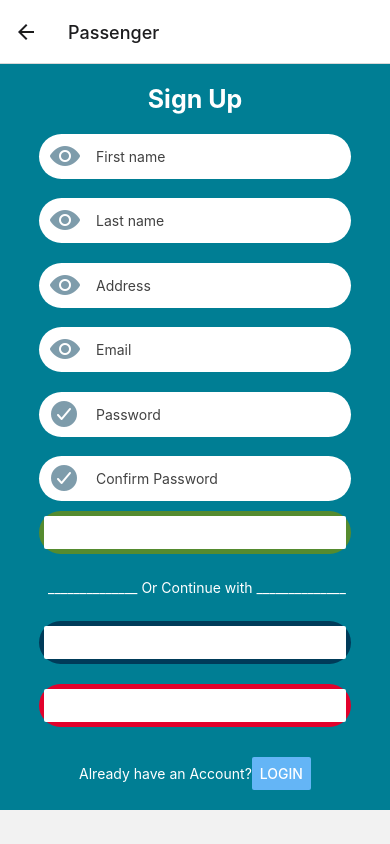
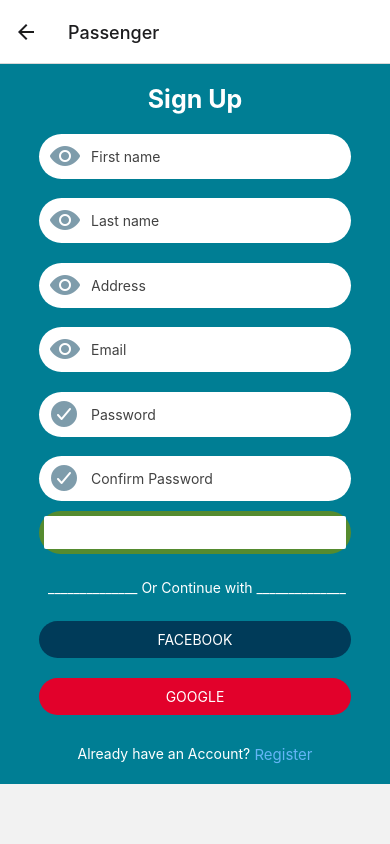
Before and after one commit to johncarlo2020/TP, a React Native app: screen /Passenger in a window 390 px wide. Built offline with nearby package versions, Linux system fonts and the light colour scheme.

Commit message:
login Changes Vrixs

```diff
--- a/screens/LoginScreen.js
+++ b/screens/LoginScreen.js
@@ -1,5 +1,5 @@
 import { StatusBar } from 'expo-status-bar';
-import { StyleSheet, Text, View, Button, Image, TextInput} from 'react-native';
+import { StyleSheet, Text, View, Button, Image, TextInput, TouchableOpacity} from 'react-native';
 import Logo from './components/Logo';
 import Ionicons from '@expo/vector-icons/Ionicons';
 
@@ -7,10 +7,7 @@ export default function LoginScreen() {
     return (
       <View style={styles.startContainer}>
       <Logo/>
-      {/* <Text style={styles.title}>Welcome to</Text>
-      <Text style={styles.title}>TraykPila</Text> */}
       <Text style={styles.title}>Login</Text>
-      {/* <Text style={styles.tag}>Your number one tricycle booking App in the Philippines.</Text> */}
       <View style={styles.textFields}>
         <Ionicons style={styles.icon} name="md-checkmark-circle" size={32} color="#003b59" />
         <TextInput style={styles.input} placeholder="Email"/>
@@ -25,33 +22,47 @@ export default function LoginScreen() {
       <Text style={styles.with}> ______________ Or Continue with ______________</Text>
 
       <View style={styles.continueFacebook}>
-         <Button
-            title="Facebook"
-            color='white'
-          />
+            <TouchableOpacity
+                style={styles.btnFacebook}
+                // onPress={() =>
+                //     navigation.navigate('Register as', {name: 'Register as'})
+                //   }
+                >
+                <Text style={styles.btnFacebook}>FACEBOOK</Text>
+            </TouchableOpacity>
       </View>
       <View style={styles.continueGoogle}>
-         <Button
-            title="Google"
-            color='white'
-          />
+            <TouchableOpacity
+                style={styles.btnGoogle}
+                // onPress={() =>
+                //     navigation.navigate('Register as', {name: 'Register as'})
+                //   }
+                >
+                <Text style={styles.btnGoogle}>GOOGLE</Text>
+            </TouchableOpacity>
       </View>
 
 
       <View style={styles.buttonForgotPassword}>
-          <Button
-            style={styles.forgot}
-            title="forgot password?"
-            color='#64B5F6'
-          />
+          <TouchableOpacity
+            style={styles.btnForgot}
+            // onPress={() =>
+            //     navigation.navigate('Register as', {name: 'Register as'})
+            //   }
+          >
+            <Text style={styles.btnForgot}>Forgot Password?</Text>
+          </TouchableOpacity>
       </View>
       <View style={styles.haveAccount}>
         <Text style={styles.dont}>Don't you have an Account?</Text>
-          <Button
-            style={styles.forgot}
-            title="Register"
-            color='#64B5F6'
-          />
+          <TouchableOpacity
+            style={styles.dont}
+            // onPress={() =>
+            //     navigation.navigate('Register as', {name: 'Register as'})
+            //   }
+          >
+            <Text style={styles.forgot}> Register</Text>
+          </TouchableOpacity>
       </View>
 
 
@@ -92,6 +103,7 @@ const styles = StyleSheet.create({
     padding:5,
     backgroundColor: '#fff',
     color: '#424242',
+    borderRadius:25,
 },
 
   textFields: {
@@ -119,8 +131,8 @@ const styles = StyleSheet.create({
    },
 
    forgot:{
-    ssize: 1,
-    color: 'white',
+    fontSize: 15,
+    color: '#64B5F6',
    },
 
    with:{
@@ -133,7 +145,12 @@ const styles = StyleSheet.create({
     margin:10,
     backgroundColor:'#003b59',
     borderRadius:25,
-    padding:5,
+    padding:10,
+  },
+
+  btnFacebook:{
+    color:'white',
+    textAlign:'center',
   },
 
   continueGoogle:{
@@ -141,7 +158,12 @@ const styles = StyleSheet.create({
     margin:10,
     backgroundColor:'#e2012b',
     borderRadius:25,
-    padding:5,
+    padding:10,
+  },
+
+  btnGoogle:{
+    color:'white',
+    textAlign:'center',
   },
 
   haveAccount:{
@@ -149,12 +171,16 @@ const styles = StyleSheet.create({
     flex:1,
     flexDirection: 'row',
     alignItems: 'center',
+    fontSize:15,
   },
 
   dont:{
     fontSize: 17,
     color: 'white',
-  }
+  },
 
+  btnForgot:{
+    color:'#64B5F6',
+  },
 
 });
--- a/screens/RegisterScreen.js
+++ b/screens/RegisterScreen.js
@@ -1,5 +1,5 @@
 import { StatusBar } from 'expo-status-bar';
-import { StyleSheet, Text, View, Button, Image, TextInput, ScrollView} from 'react-native';
+import { StyleSheet, Text, View, Button, Image, TextInput, ScrollView, TouchableOpacity} from 'react-native';
 import Logo from './components/Logo';
 import Ionicons from '@expo/vector-icons/Ionicons';
 
@@ -52,26 +52,36 @@ export default function RegisterScreen() {
         <Text style={styles.with}> ______________ Or Continue with ______________</Text>
 
         <View style={styles.continueFacebook}>
-          <Button
-              title="Facebook"
-              color='white'
-            />
-        </View>
-        <View style={styles.continueGoogle}>
-          <Button
-              title="Google"
-              color='white'
-            />
-        </View>
-
+            <TouchableOpacity
+                style={styles.btnFacebook}
+                // onPress={() =>
+                //     navigation.navigate('Register as', {name: 'Register as'})
+                //   }
+                >
+                <Text style={styles.btnFacebook}>FACEBOOK</Text>
+            </TouchableOpacity>
+      </View>
+      <View style={styles.continueGoogle}>
+            <TouchableOpacity
+                style={styles.btnGoogle}
+                // onPress={() =>
+                //     navigation.navigate('Register as', {name: 'Register as'})
+                //   }
+                >
+                <Text style={styles.btnGoogle}>GOOGLE</Text>
+            </TouchableOpacity>
+      </View>
 
         <View style={styles.haveAccount}>
           <Text style={styles.dont}>Already have an Account?</Text>
-            <Button
+            <TouchableOpacity
               style={styles.forgot}
-              title="Login"
-              color='#64B5F6'
-            />
+              // onPress={() =>
+              //     navigation.navigate('Register as', {name: 'Register as'})
+              //   }
+            >
+              <Text style={styles.forgot}> Register</Text>
+            </TouchableOpacity>
         </View>
 
 
@@ -97,8 +107,8 @@ const styles = StyleSheet.create({
   },
 
   title: {
-    textAlign: 'left',
-    alignItems:'left',
+    // textAlign: 'left',
+    // alignItems:'left',
     fontWeight: 'bold',
     fontSize: 25,
     marginTop: 20,
@@ -111,9 +121,10 @@ const styles = StyleSheet.create({
 
   input: {
     flex: 1,
-    padding: 5,
+    // padding: 5,
     backgroundColor: '#fff',
     color: '#424242',
+    borderRadius: 25,
 },
 
   textFields: {
@@ -123,7 +134,7 @@ const styles = StyleSheet.create({
     borderRadius: 25,
     marginTop: '5%',
     flexDirection: 'row',
-    alignItems: 'center',
+    // alignItems: 'center',
     backgroundColor: '#fff',
   },
 
@@ -163,7 +174,7 @@ const styles = StyleSheet.create({
     marginVertical: 20,
     flex:1,
     flexDirection: 'row',
-    alignItems: 'center',
+    // alignItems: 'center',
   },
 
   Register:{
@@ -179,7 +190,7 @@ const styles = StyleSheet.create({
     marginBottom: 20,
   },
   checkbox: {
-    alignSelf: 'center',
+    // alignSelf: 'center',
   },
   label: {
     margin: 8,
@@ -187,6 +198,36 @@ const styles = StyleSheet.create({
 
   dont:{
     color: 'white',
-  }
+  },
 
+  continueFacebook:{
+    width:'80%',
+    margin:10,
+    backgroundColor:'#003b59',
+    borderRadius:25,
+    padding:10,
+  },
+
+  btnFacebook:{
+    color:'white',
+    textAlign:'center',
+  },
+
+  continueGoogle:{
+    width:'80%',
+    margin:10,
+    backgroundColor:'#e2012b',
+    borderRadius:25,
+    padding:10,
+  },
+
+  btnGoogle:{
+    color:'white',
+    textAlign:'center',
+  },
+
+  forgot:{
+    fontSize: 15,
+    color: '#64B5F6',
+   },
 });
--- a/screens/RegisterScreenDriver.js
+++ b/screens/RegisterScreenDriver.js
@@ -1,5 +1,5 @@
 import { StatusBar } from 'expo-status-bar';
-import { StyleSheet, Text, View, Button, Image, TextInput, ScrollView} from 'react-native';
+import { StyleSheet, Text, View, Button, Image, TextInput, ScrollView, TouchableOpacity} from 'react-native';
 import Logo from './components/Logo';
 import Ionicons from '@expo/vector-icons/Ionicons';
 
@@ -52,26 +52,36 @@ export default function RegisterScreenDriver() {
         <Text style={styles.with}> ______________ Or Continue with ______________</Text>
 
         <View style={styles.continueFacebook}>
-          <Button
-              title="Facebook"
-              color='white'
-            />
-        </View>
-        <View style={styles.continueGoogle}>
-          <Button
-              title="Google"
-              color='white'
-            />
-        </View>
-
+            <TouchableOpacity
+                style={styles.btnFacebook}
+                // onPress={() =>
+                //     navigation.navigate('Register as', {name: 'Register as'})
+                //   }
+                >
+                <Text style={styles.btnFacebook}>FACEBOOK</Text>
+            </TouchableOpacity>
+      </View>
+      <View style={styles.continueGoogle}>
+            <TouchableOpacity
+                style={styles.btnGoogle}
+                // onPress={() =>
+                //     navigation.navigate('Register as', {name: 'Register as'})
+                //   }
+                >
+                <Text style={styles.btnGoogle}>GOOGLE</Text>
+            </TouchableOpacity>
+      </View>
 
         <View style={styles.haveAccount}>
           <Text style={styles.dont}>Already have an Account?</Text>
-            <Button
+            <TouchableOpacity
               style={styles.forgot}
-              title="Login"
-              color='#64B5F6'
-            />
+              // onPress={() =>
+              //     navigation.navigate('Register as', {name: 'Register as'})
+              //   }
+            >
+              <Text style={styles.forgot}> Register</Text>
+            </TouchableOpacity>
         </View>
 
 
@@ -97,8 +107,8 @@ const styles = StyleSheet.create({
   },
 
   title: {
-    textAlign: 'left',
-    alignItems:'left',
+    // textAlign: 'left',
+    // alignItems:'left',
     fontWeight: 'bold',
     fontSize: 25,
     marginTop: 20,
@@ -111,9 +121,10 @@ const styles = StyleSheet.create({
 
   input: {
     flex: 1,
-    padding: 5,
+    // padding: 5,
     backgroundColor: '#fff',
     color: '#424242',
+    borderRadius: 25,
 },
 
   textFields: {
@@ -123,7 +134,7 @@ const styles = StyleSheet.create({
     borderRadius: 25,
     marginTop: '5%',
     flexDirection: 'row',
-    alignItems: 'center',
+    // alignItems: 'center',
     backgroundColor: '#fff',
   },
 
@@ -163,7 +174,7 @@ const styles = StyleSheet.create({
     marginVertical: 20,
     flex:1,
     flexDirection: 'row',
-    alignItems: 'center',
+    // alignItems: 'center',
   },
 
   Register:{
@@ -179,7 +190,7 @@ const styles = StyleSheet.create({
     marginBottom: 20,
   },
   checkbox: {
-    alignSelf: 'center',
+    // alignSelf: 'center',
   },
   label: {
     margin: 8,
@@ -187,6 +198,36 @@ const styles = StyleSheet.create({
 
   dont:{
     color: 'white',
-  }
+  },
 
+  continueFacebook:{
+    width:'80%',
+    margin:10,
+    backgroundColor:'#003b59',
+    borderRadius:25,
+    padding:10,
+  },
+
+  btnFacebook:{
+    color:'white',
+    textAlign:'center',
+  },
+
+  continueGoogle:{
+    width:'80%',
+    margin:10,
+    backgroundColor:'#e2012b',
+    borderRadius:25,
+    padding:10,
+  },
+
+  btnGoogle:{
+    color:'white',
+    textAlign:'center',
+  },
+
+  forgot:{
+    fontSize: 15,
+    color: '#64B5F6',
+   },
 });
--- a/screens/components/LoginButton.js
+++ b/screens/components/LoginButton.js
@@ -8,15 +8,14 @@ export default function LoginButton() {
 const navigation=useNavigation();
     return (
         <View style={styles.container}>
-            <View style={styles.buttonLogin}>
-                <Button
-                    title="LOGIN"
-                    color='white'
-                    onPress={() =>
-                        navigation.navigate('Login', {name: 'login'})
-                      }
-                />
-            </View>
+            <TouchableOpacity
+                style={styles.buttonLogin}
+                onPress={() =>
+                    navigation.navigate('Login', {name: 'login'})
+                  }
+                >
+                <Text style={styles.btnLogin}>LOGIN</Text>
+            </TouchableOpacity>
         </View>
 
     )
@@ -28,12 +27,17 @@ const styles = StyleSheet.create({
         width:'70%',
     },
 
+    btnLogin:{
+        color:'white',
+        textAlign:'center',
+    },
+
     buttonLogin:{
         width:'100%',
         margin:10,
         backgroundColor:'#003b59',
         borderRadius:25,
-        padding:5,
+        padding:10,
     },
 
     buttonSignUp:{
--- a/screens/components/RegisterButton.js
+++ b/screens/components/RegisterButton.js
@@ -8,15 +8,14 @@ export default function RegisterButton() {
 const navigation=useNavigation();
     return (
         <View style={styles.container}>
-            <View style={styles.buttonSignUp}>
-                <Button
-                    title="SIGN UP"
-                    color='white'
-                    onPress={() =>
-                        navigation.navigate('Register as', {name: 'Register as'})
-                      }
-                />
-            </View>
+            <TouchableOpacity
+                style={styles.buttonSignUp}
+                onPress={() =>
+                    navigation.navigate('Register as', {name: 'Register as'})
+                  }
+                >
+                <Text style={styles.btnSignUp}>SIGN UP</Text>
+            </TouchableOpacity>
         </View>
 
     )
@@ -28,12 +27,16 @@ const styles = StyleSheet.create({
         width:'70%',
     },
 
+    btnSignUp:{
+        color:'white',
+        textAlign:'center',
+    },
 
     buttonSignUp:{
         width:'100%',
         margin:10,
         backgroundColor:'#e2012b',
         borderRadius:25,
-        padding:5,
+        padding:10,
     }
 });
```
Also changed, not shown: screens/RegisterAs.js (+23 -12 lines).
